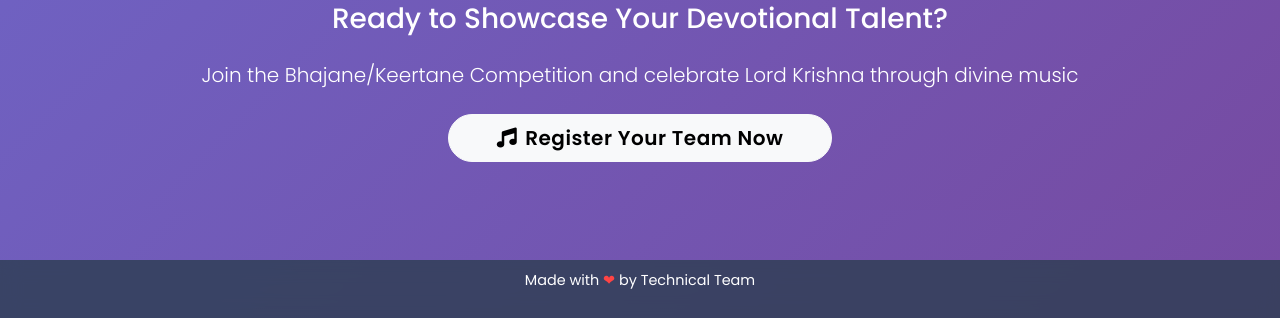
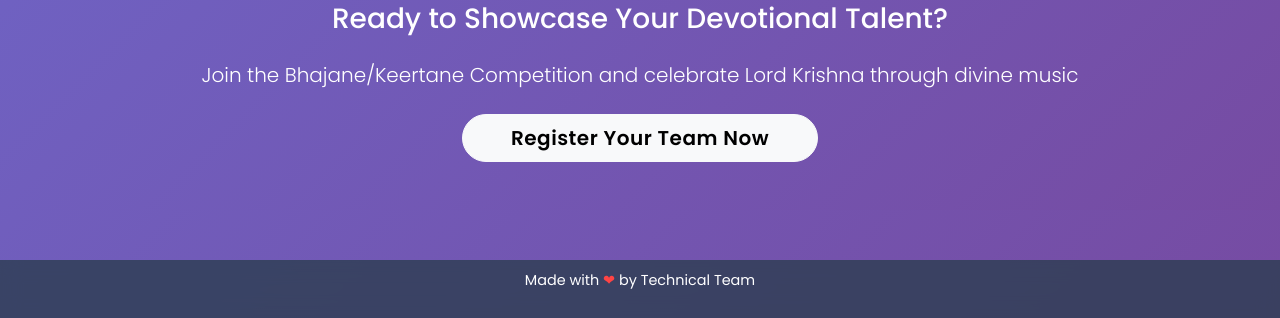
Before and after one commit to erru-2005/Krishna_Janmashtami, a Flask app: page /event/1 in a window 1280 px wide. Shown: the part 2058-2376 px from the top of the page. Run offline with Flask 3, Linux system fonts and the light colour scheme.

Commit message:
Errol pc

```diff
--- a/templates/event_detail.html
+++ b/templates/event_detail.html
@@ -348,7 +348,7 @@
         <h3 class="mb-4">Ready to Showcase Your Devotional Talent?</h3>
         <p class="lead mb-4">Join the Bhajane/Keertane Competition and celebrate Lord Krishna through divine music</p>
         <a href="{{ event.Google_form }}" class="btn btn-light btn-lg px-5">
-            <i class="fas fa-music me-2"></i>Register Your Team Now
+            Register Your Team Now
         </a>
     </div>
 </section>
```
